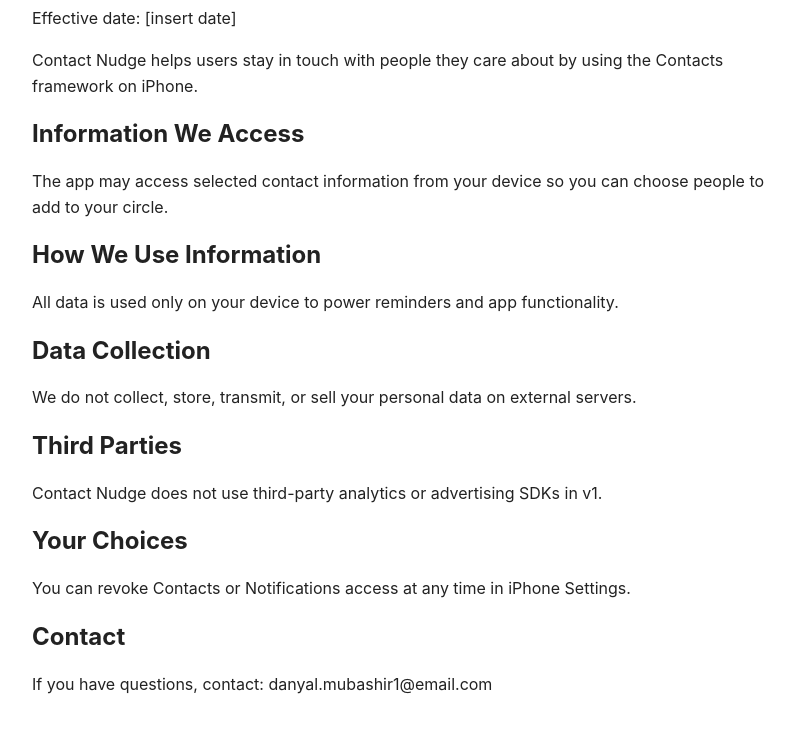
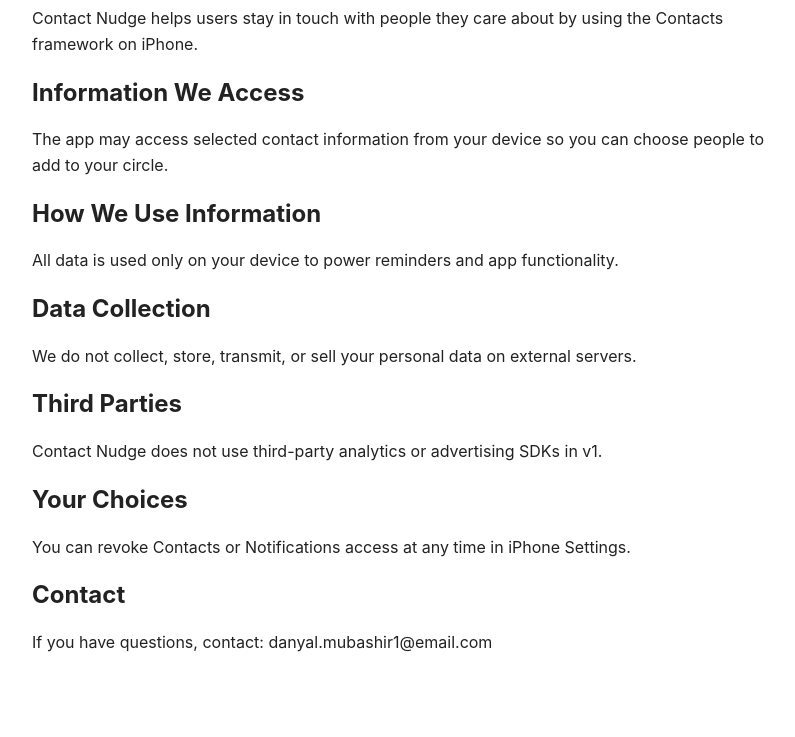
Before and after one commit to DanyalMubashir/social_nudge, a plain HTML site: page index.html in a window 1280 px wide. Shown: the part 95-832 px from the top of the page, without its empty margins (228-1023 px from the left). After the commit the page ends 800 px from the top, so only its background shows below. Drawn offline with Linux system fonts and the light colour scheme.

Commit message:
Update index.html

```diff
--- a/index.html
+++ b/index.html
@@ -18,7 +18,6 @@
 </head>
 <body>
   <h1>Privacy Policy for Contact Nudge</h1>
-  <p>Effective date: [insert date]</p>
 
   <p>Contact Nudge helps users stay in touch with people they care about by using the Contacts framework on iPhone.</p>
 
```
